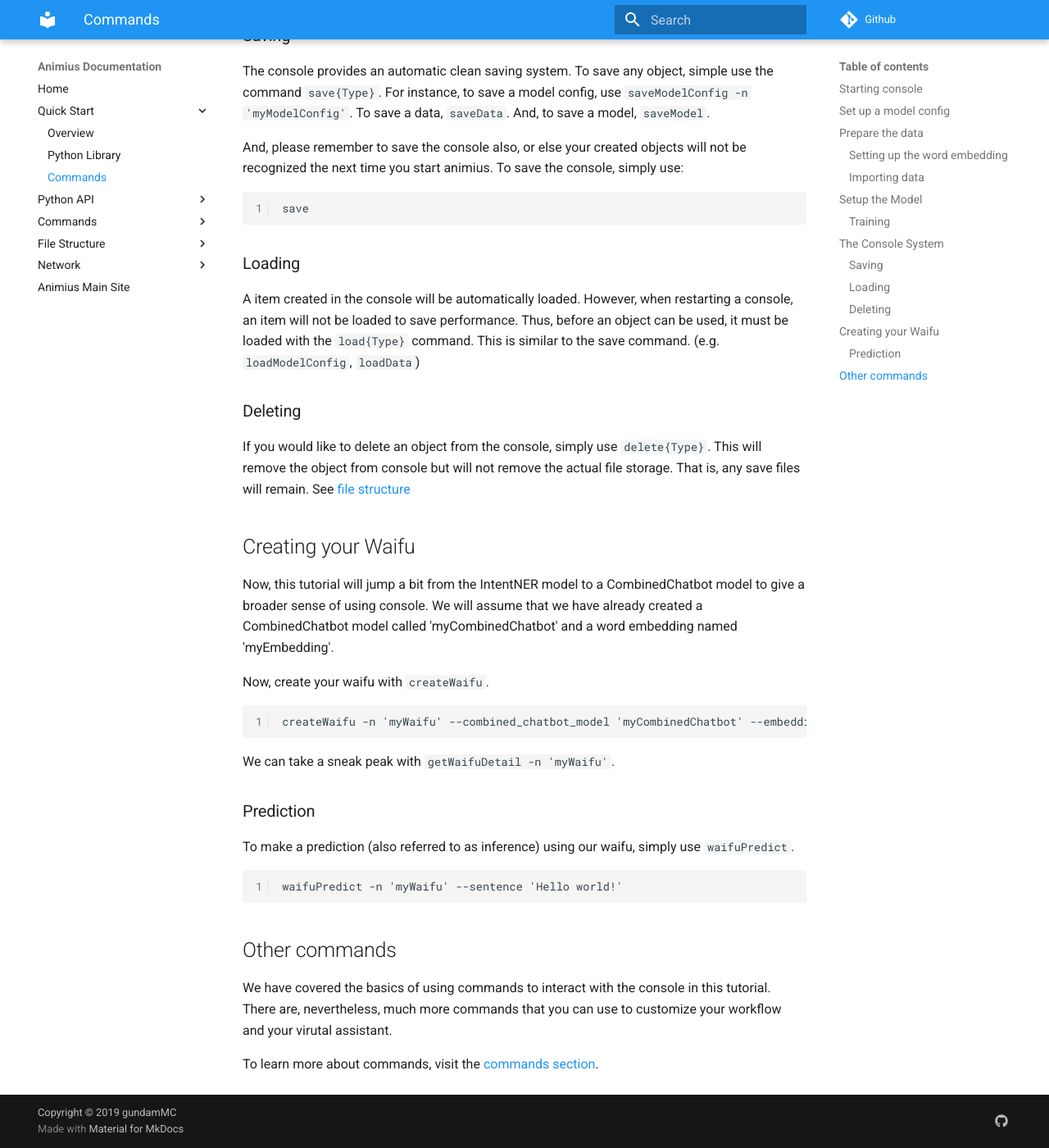
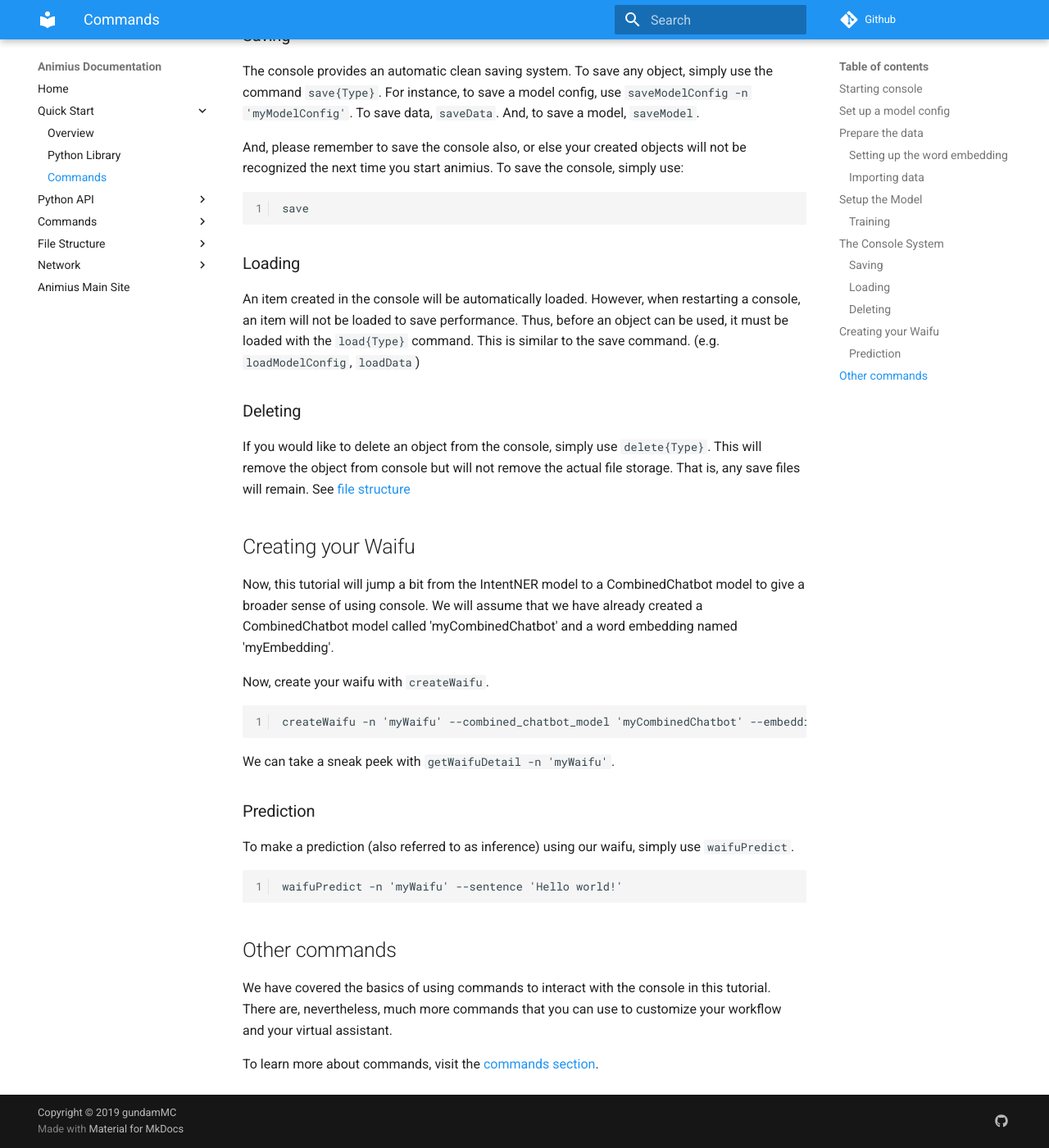
Before and after one commit to gundamMC/animius, an MkDocs documentation site: the page built from docs/quick start/commands.md, in a window 1280 px wide and 1400 px high, scrolled down 2520 px. Shown: the whole window at 82% size. Built offline with MkDocs 1.6.1 and Material for MkDocs 9.7.7, drawn with Linux system fonts in a browser that asks for light colours; comment, search, counter and statistics services are not loaded; some of the changed text lies outside the part shown.

Commit message:
Fix typo.
Signed-off-by: xAsiimov <admin@xasiimov.com>

````diff
--- a/docs/quick start/commands.md
+++ b/docs/quick start/commands.md
@@ -40,7 +42,9 @@
 
 ## Prepare the data
 
-Data is essential when training models. For Intent NER, which takes in English sentences as input, the data object requires a word embedding to both parse data and to create a model. So, let us begin by creating a data named `myData`.
+Data is essential when training models.
+For Intent NER, which takes in English sentences as input, the data object requires a word embedding to both parse data and to create a model.
+So, let us begin by creating a data named `myData`.
 
 ```
 createData --name 'myData' --model_config 'myModelConfig'
@@ -50,9 +54,11 @@
 
 ### Setting up the word embedding
 
-Next, download a word embedding (we recommend glove) and the Intent NER Data from our [resources page](https://animius.org/). Extract the zip file and place the folder somewhere safe.
+Next, download a word embedding (we recommend glove) and the Intent NER Data from our [resources page](https://animius.org/).
+Extract the zip file and place the folder somewhere safe.
 
-To enable the parsing of English text, we will have to use a word embedding. We can create an embedding object with `createEmbedding`:
+To enable the parsing of English text, we will have to use a word embedding.
+We can create an embedding object with `createEmbedding`:
 
 ```
 createEmbedding --name 'myEmbedding' --path '/some/path/to/embedding.txt' --vocab_size 50000
@@ -68,7 +74,8 @@
 intentNERDataAddParseDatafolder --name 'myData' --path 'some/path/to/data_folder/'
 ```
 
-Now, the data will be parsed and stored in `myData`. You can have a closer look with `getModelConfigDetails`.
+Now, the data will be parsed and stored in `myData`.
+You can have a closer look with `getModelConfigDetails`.
 
 ## Setup the Model
 
@@ -82,7 +89,9 @@
 
 ### Training
 
-Now we need to train our model, which means making the model learn from the data we prepared. Let's test it out by training 10 epochs. An epoch is just a cycle during which the model trains over the entire training set.
+Now we need to train our model, which means making the model learn from the data we prepared.
+Let's test it out by training 10 epochs.
+An epoch is just a cycle during which the model trains over the entire training set.
 
 ```
 train -n 'myModel' -e 10
@@ -94,9 +103,12 @@
 
 ### Saving
 
-The console provides an automatic clean saving system. To save any object, simple use the command `save{Type}`. For instance, to save a model config, use `saveModelConfig -n 'myModelConfig'`. To save a data, `saveData`. And, to save a model, `saveModel`.
+The console provides an automatic clean saving system. To save any object, simply use the command `save{Type}`.
+For instance, to save a model config, use `saveModelConfig -n 'myModelConfig'`.
+To save data, `saveData`. And, to save a model, `saveModel`.
 
-And, please remember to save the console also, or else your created objects will not be recognized the next time you start animius. To save the console, simply use:
+And, please remember to save the console also, or else your created objects will not be recognized the next time you start animius.
+To save the console, simply use:
 
 ```
 save
@@ -104,16 +116,19 @@
 
 ### Loading
 
-A item created in the console will be automatically loaded. However, when restarting a console, an item will not be loaded to save performance. Thus, before an object can be used, it must be loaded with the `load{Type}` command. This is similar to the save command. (e.g. `loadModelConfig`, `loadData`)
+An item created in the console will be automatically loaded. However, when restarting a console, an item will not be loaded to save performance. Thus, before an object can be used, it must be loaded with the `load{Type}` command. This is similar to the save command. (e.g. `loadModelConfig`, `loadData`)
 
 
 ### Deleting
 
-If you would like to delete an object from the console, simply use `delete{Type}`. This will remove the object from console but will not remove the actual file storage. That is, any save files will remain. See [file structure](../file_structure/overview.md)
+If you would like to delete an object from the console, simply use `delete{Type}`.
+This will remove the object from console but will not remove the actual file storage.
+That is, any save files will remain. See [file structure](../file_structure/overview.md)
 
 ## Creating your Waifu
 
-Now, this tutorial will jump a bit from the IntentNER model to a CombinedChatbot model to give a broader sense of using console. We will assume that we have already created a CombinedChatbot model called 'myCombinedChatbot' and a word embedding named 'myEmbedding'.
+Now, this tutorial will jump a bit from the IntentNER model to a CombinedChatbot model to give a broader sense of using console.
+We will assume that we have already created a CombinedChatbot model called 'myCombinedChatbot' and a word embedding named 'myEmbedding'.
 
 Now, create your waifu with `createWaifu`.
 
@@ -121,7 +136,7 @@
 createWaifu -n 'myWaifu' --combined_chatbot_model 'myCombinedChatbot' --embedding 'myEmbedding'
 ```
 
-We can take a sneak peak with `getWaifuDetail -n 'myWaifu'`.
+We can take a sneak peek with `getWaifuDetail -n 'myWaifu'`.
 
 ### Prediction
 
@@ -133,6 +148,7 @@
 
 ## Other commands
 
-We have covered the basics of using commands to interact with the console in this tutorial. There are, nevertheless, much more commands that you can use to customize your workflow and your virutal assistant.
+We have covered the basics of using commands to interact with the console in this tutorial.
+There are, nevertheless, much more commands that you can use to customize your workflow and your virtual assistant.
 
 To learn more about commands, visit the [commands section](../commands/overview.md).
````
Also changed, not shown: other parts of docs/quick start/commands.md (+5 -3 lines), docs/quick start/overview.md (+3 -3 lines).
